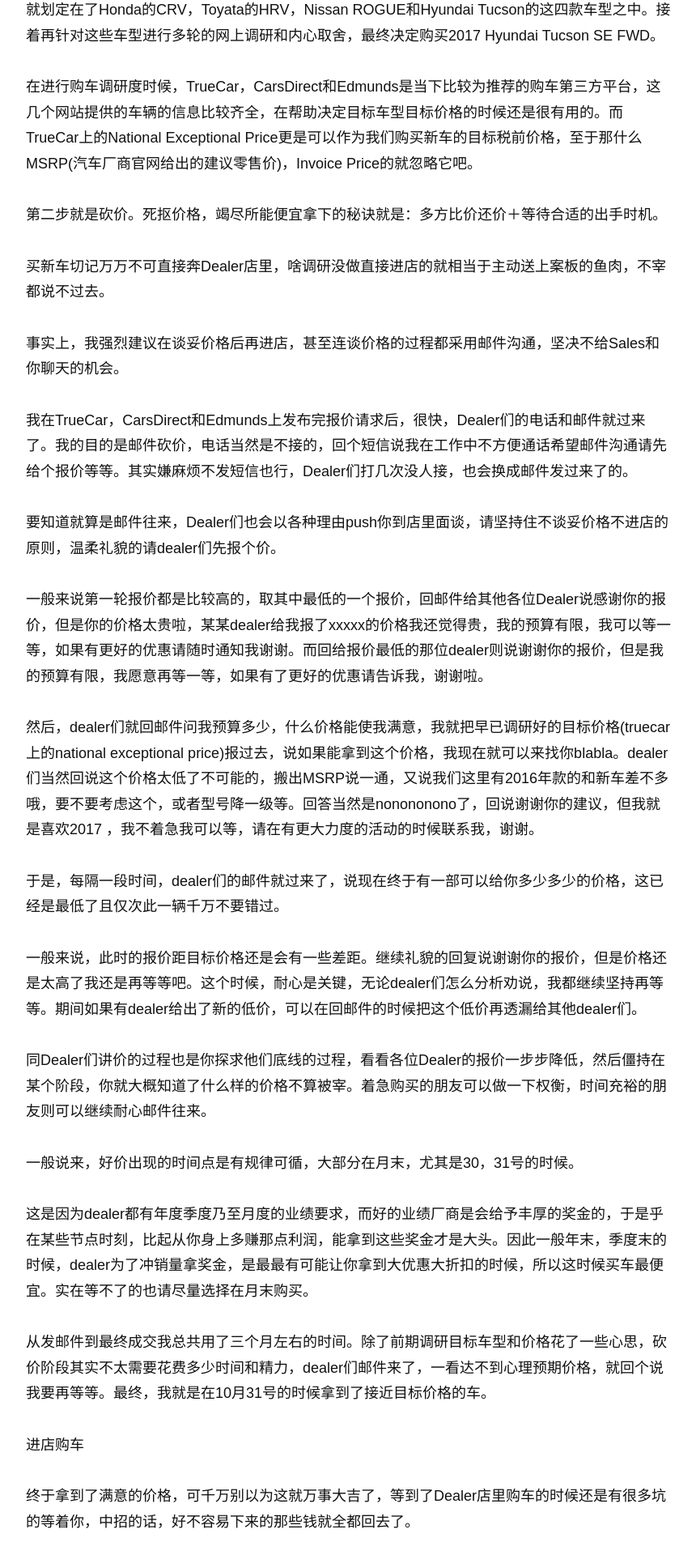
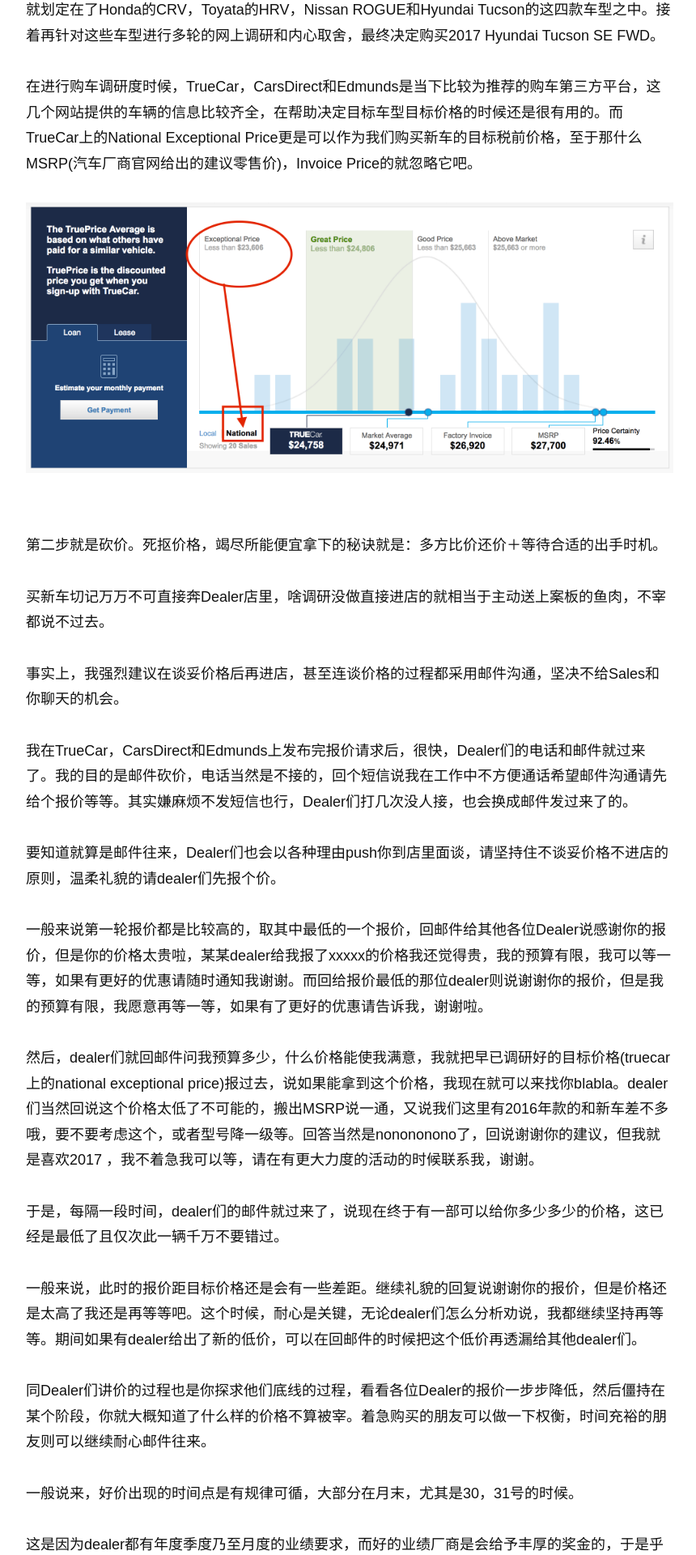
Before and after one commit to wolfwifee/wolfwifee.github.com, a Jekyll site: the page built from _posts/2018-02-11-buying-a-car.md, in a window 1280 px wide. Shown: the part 859-2779 px from the top of the page at 81% size, without its empty margins (208-1068 px from the left). Built offline with Jekyll 4.4.1, drawn with Linux system fonts in a browser that asks for light colours; comment, search, counter and statistics services are not loaded.

Commit message:
Update 2018-02-11-buying-a-car.md

```diff
--- a/_posts/2018-02-11-buying-a-car.md
+++ b/_posts/2018-02-11-buying-a-car.md
@@ -22,6 +22,13 @@
 比如，我想买一部价格$20000 ~ $25000之间的SUV，无所谓动力，只求省油省心，安全指数高加外观顺眼，车的颜色一定要是白色，配备一键启动系统，最好是皮座椅。 按这些个条件筛选下来，基本就划定在了Honda的CRV，Toyata的HRV，Nissan ROGUE和Hyundai Tucson的这四款车型之中。接着再针对这些车型进行多轮的网上调研和内心取舍，最终决定购买2017 Hyundai Tucson SE FWD。
 
 在进行购车调研度时候，TrueCar，CarsDirect和Edmunds是当下比较为推荐的购车第三方平台，这几个网站提供的车辆的信息比较齐全，在帮助决定目标车型目标价格的时候还是很有用的。而TrueCar上的National Exceptional Price更是可以作为我们购买新车的目标税前价格，至于那什么MSRP(汽车厂商官网给出的建议零售价)，Invoice Price的就忽略它吧。
+
+<p itemprop="image" itemscope itemtype="https://schema.org/ImageObject">
+ <img src="/assets/img/truecar_Exceptional_Price.png" alt="truecar_Exceptional_Price">
+  <meta itemprop="url" content="https://www.blogus123.com/assets/img/truecar_Exceptional_Price.png">
+  <meta itemprop="width" content="1021">
+  <meta itemprop="height" content="382">
+</p>
 
 第二步就是砍价。死抠价格，竭尽所能便宜拿下的秘诀就是：多方比价还价＋等待合适的出手时机。
 
```
